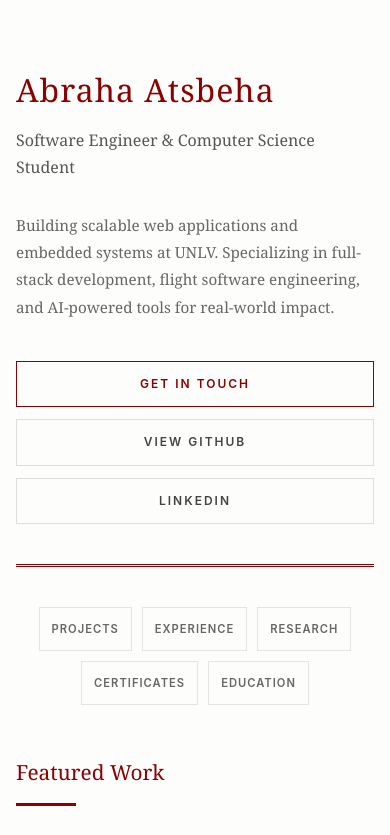
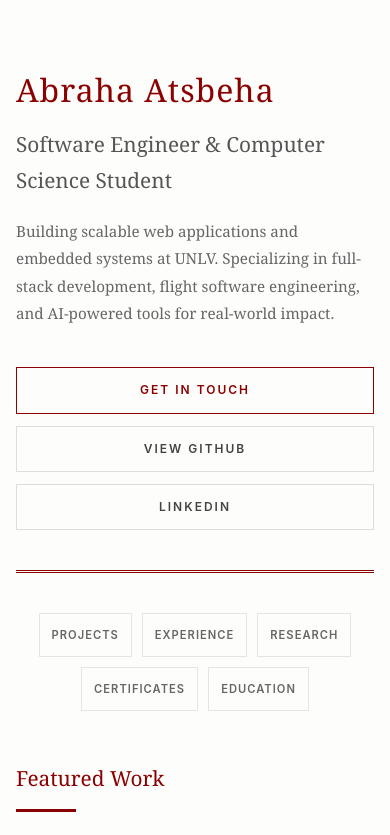
Before and after one commit to theplaceincan/Portfolio, a Next.js app: page / in a window 390 px wide. Shown: the top 835 px of the page. Built offline with nearby package versions, Linux system fonts and the light colour scheme.

Commit message:
edited mobile view of navbar

```diff
--- a/app/css/navbar.module.css
+++ b/app/css/navbar.module.css
@@ -154,11 +154,12 @@
   }
 
   .heroSubtitle {
-    font-size: 1rem;
+    font-size: 1.3rem;
   }
 
   .heroDescription {
     font-size: 0.95rem;
+    margin-top: -10px;
   }
 
   .navItem {
```
